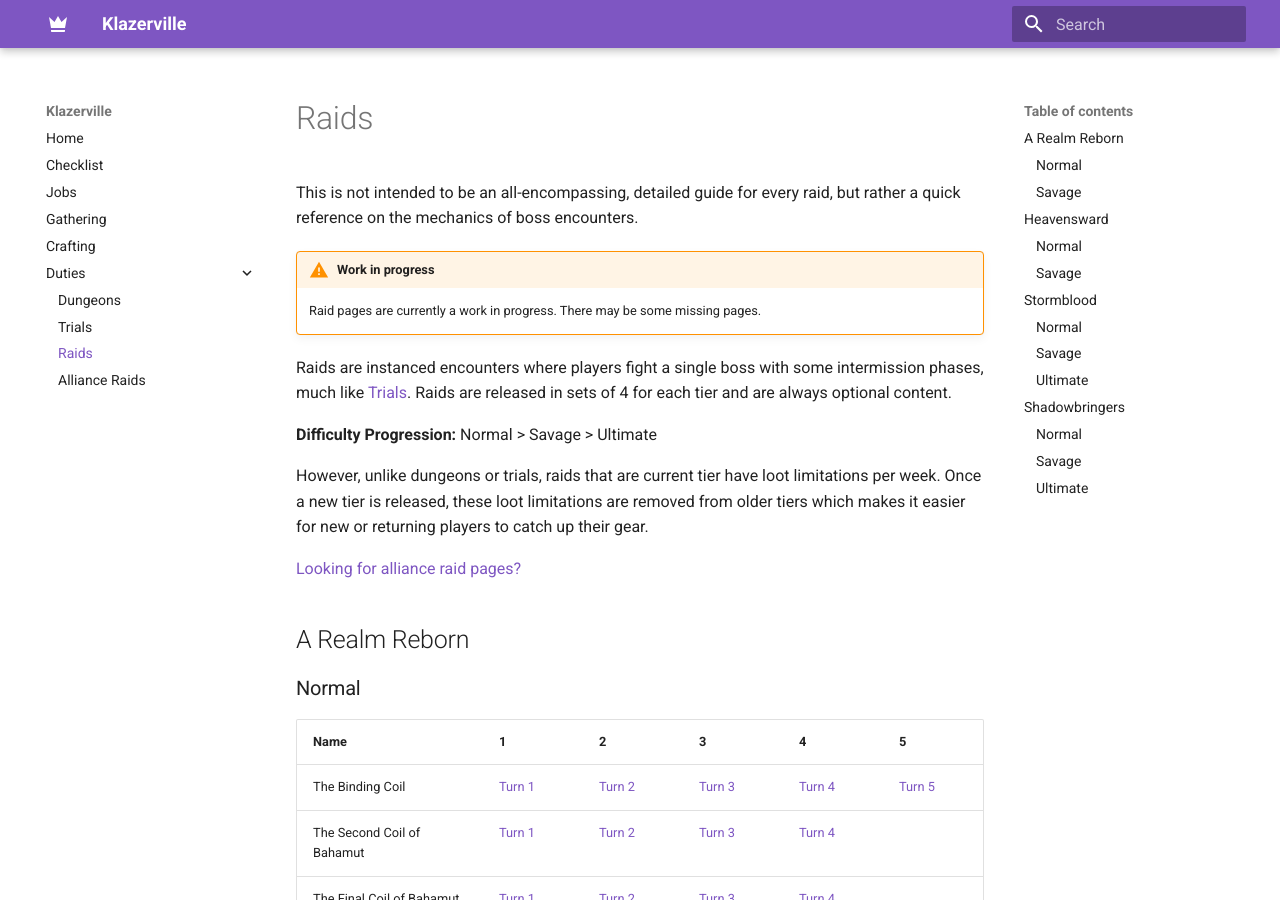
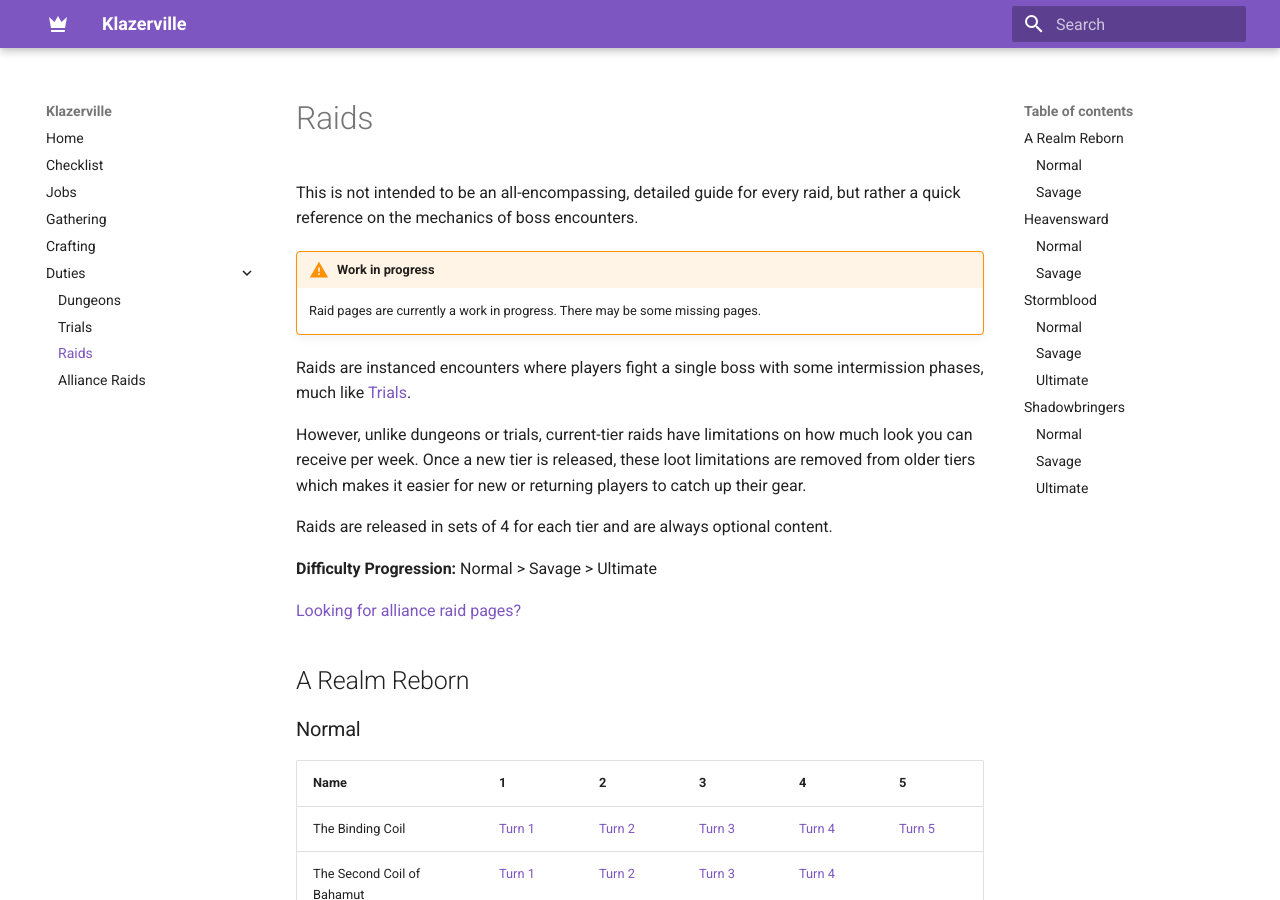
Before and after one commit to haothitran/klazerville, an MkDocs documentation site: the page built from docs/duties/raids.md, in a window 1280 px wide and 900 px high. Built offline with MkDocs 1.6.1 and Material for MkDocs 9.7.7, drawn with Linux system fonts in a browser that asks for light colours.

Commit message:
Update description of raids

```diff
--- a/docs/duties/raids.md
+++ b/docs/duties/raids.md
@@ -5,11 +5,13 @@
 !!! warning "Work in progress"
     Raid pages are currently a work in progress. There may be some missing pages.
 
-Raids are instanced encounters where players fight a single boss with some intermission phases, much like [Trials](/duties/trials). Raids are released in sets of 4 for each tier and are always optional content.
+Raids are instanced encounters where players fight a single boss with some intermission phases, much like [Trials](/duties/trials).
+
+However, unlike dungeons or trials, current-tier raids have limitations on how much look you can receive per week. Once a new tier is released, these loot limitations are removed from older tiers which makes it easier for new or returning players to catch up their gear.
+
+Raids are released in sets of 4 for each tier and are always optional content.
 
 **Difficulty Progression:** Normal > Savage > Ultimate
-
-However, unlike dungeons or trials, raids that are current tier have loot limitations per week. Once a new tier is released, these loot limitations are removed from older tiers which makes it easier for new or returning players to catch up their gear.
 
 [Looking for alliance raid pages?](/duties/alliance-raids/)
 
```
